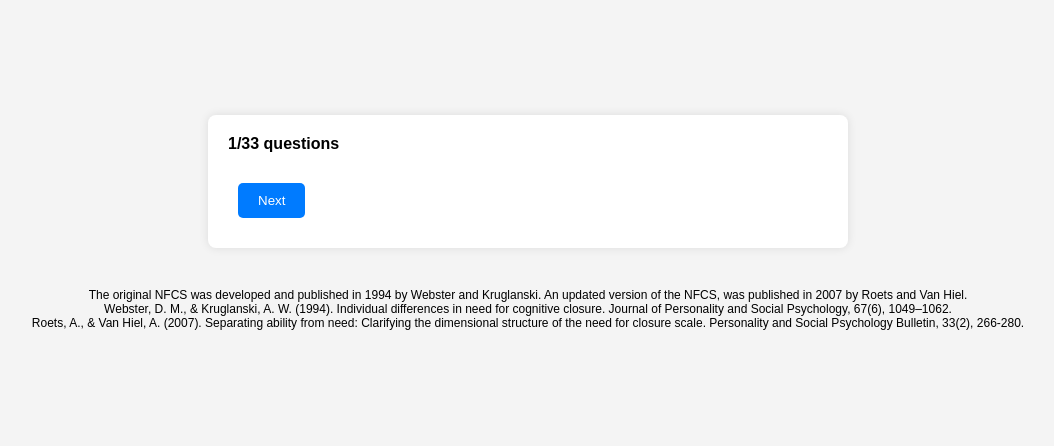
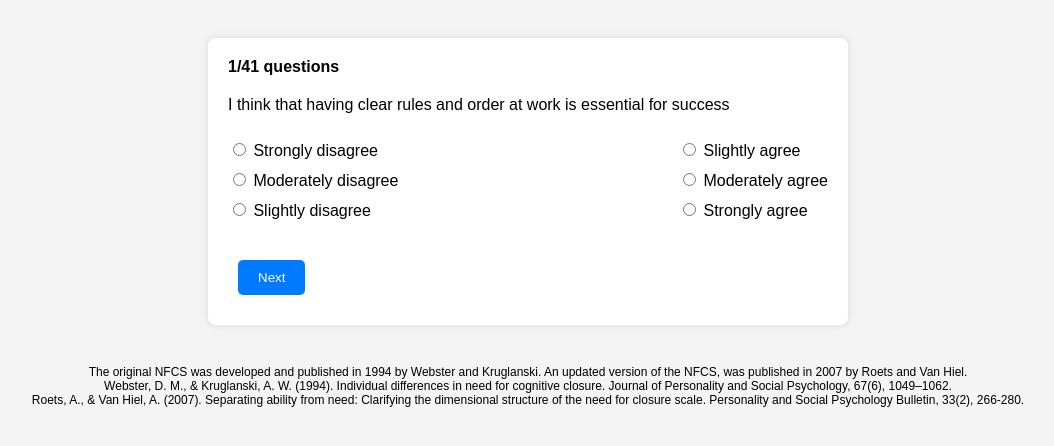
Before and after one commit to unnitallman/nfcs_scale_calculator, a website: page index.html in a window 1280 px wide. Shown: the part 188-634 px from the top of the page, without its empty margins (112-1166 px from the left). Drawn offline with Linux system fonts and the light colour scheme.

Commit message:
bug fix (#5)

```diff
--- a/index.html
+++ b/index.html
@@ -79,7 +79,7 @@
     <div class="container">
         <div id="questionnaire">
             <div class="progress">
-                <span id="progress-text">1/33 questions</span>
+                <span id="progress-text">1/41 questions</span>
             </div>
             <form id="survey-form">
                 <!-- Questions will be dynamically injected here -->
@@ -141,7 +141,7 @@
             { id: 35, text: "I like to have a place for everything and everything in its place", category: "a", type: "N" },
             { id: 36, text: "I feel uncomfortable when someone's meaning or intention is unclear to me", category: "d", type: "N" },
             { id: 37, text: "I always see many possible solutions to problems I face", category: "e", type: "R"},
-            { id: 38, "I'd rather know bad news than stay in a state of uncertainty", type: "N", category: "d"},
+            { id: 38, text: "I'd rather know bad news than stay in a state of uncertainty", type: "N", category: "d"},
             { id: 39, text: "I do not usually consult many different opinions before forming my own view", type: "N", category: "e"},
             { id: 40, text: "I dislike unpredictable situations", type: "N", category: "b"},
             { id: 41, text: "I dislike the routine aspects of my work (studies)", type: "R", category: "a"}
```
